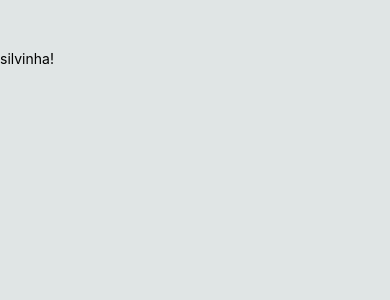
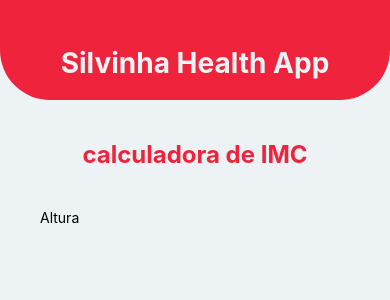
Before and after one commit to lariesther/SilvinhaHeathApp, a React Native app in the folder SilvinhaHealthApp/: screen / in a window 390 px wide. Shown: the top 300 px of the page. Built offline with nearby package versions, Linux system fonts and the light colour scheme.

Commit message:
programando

```diff
--- a/SilvinhaHealthApp/App.js
+++ b/SilvinhaHealthApp/App.js
@@ -1,22 +1,56 @@
 import { StatusBar } from 'expo-status-bar';
-import { StyleSheet, Text, View } from 'react-native';
+import { SafeAreaView, StyleSheet, Text, View } from 'react-native';
 
 export default function App() {
   return (
-    <View style={styles.container}>
+    <SafeAreaView style={styles.container}>
       <View style={styles.titleBox}>
-      <Text style={styles.titleText}>silvinha!</Text>
+        <Text style={styles.titleText}>Silvinha Health App</Text>
       </View>
-      <StatusBar style="auto" />
-    </View>
+      <View style={styles.content}>
+        <Text style={styles.subTitle}>calculadora de IMC</Text>
+        <View>
+          <Text style={styles.label}>Altura</Text>
 
+          </View>
+     </View>
+      <StatusBar style="light" />
+    </SafeAreaView>
   );
 }
 
 const styles = StyleSheet.create({
   container: {
     flex: 1,
-    backgroundColor: '#e0e5e5',
-   paddingTop:50
+    backgroundColor:'#edf2f4',
   },
+  titleBox: {
+    alignItems:'center',
+    justifyContent: 'flex-end',
+    height: 100,
+    backgroundColor: '#ef233c',
+    borderBottomStartRadius: 50,
+    borderBottomEndRadius: 50,
+  },
+  titleText:
+  {
+    color: '#edf2f4',
+    fontSize: 28,
+    fontWeight: 'bold',
+    marginBottom: 20,
+  },
+  content:{
+    flex: 1,
+    padding: 40,
+    width:'100%',
+    backgroundColor: '#edf2f4',
+  },
+  subTitle: {
+    textAlign:'center',
+    fontSize: 24,
+    color: '#ef233c',
+    fontWeight: 'bold',
+    marginBottom: 40,
+  },
+
 });
```
Also changed, not shown: 1 other file (tests, documents, lock files or other folders).
